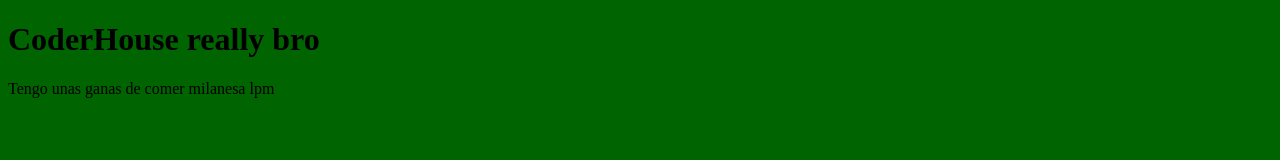
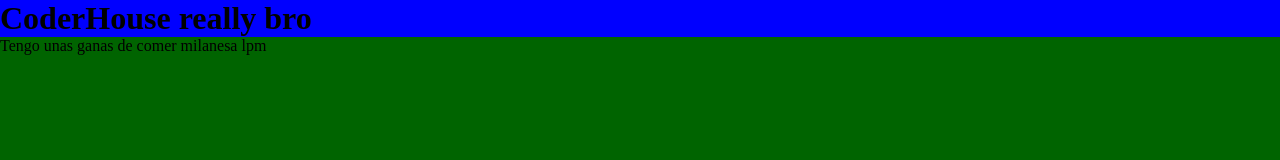
Before and after one commit to LucasFM1502/LucasFM, a plain HTML site: page index.html in a window 1280 px wide. Drawn offline with Linux system fonts and the light colour scheme.

Commit message:
Estilos de CSS en nueva rama

```diff
--- a/style.css
+++ b/style.css
@@ -1,3 +1,12 @@
+* {
+    margin: 0;
+    padding: 0;
+}
+
 body {
     background-color: darkgreen;
 }
+
+h1 {
+    background-color: blue;
+}
```
